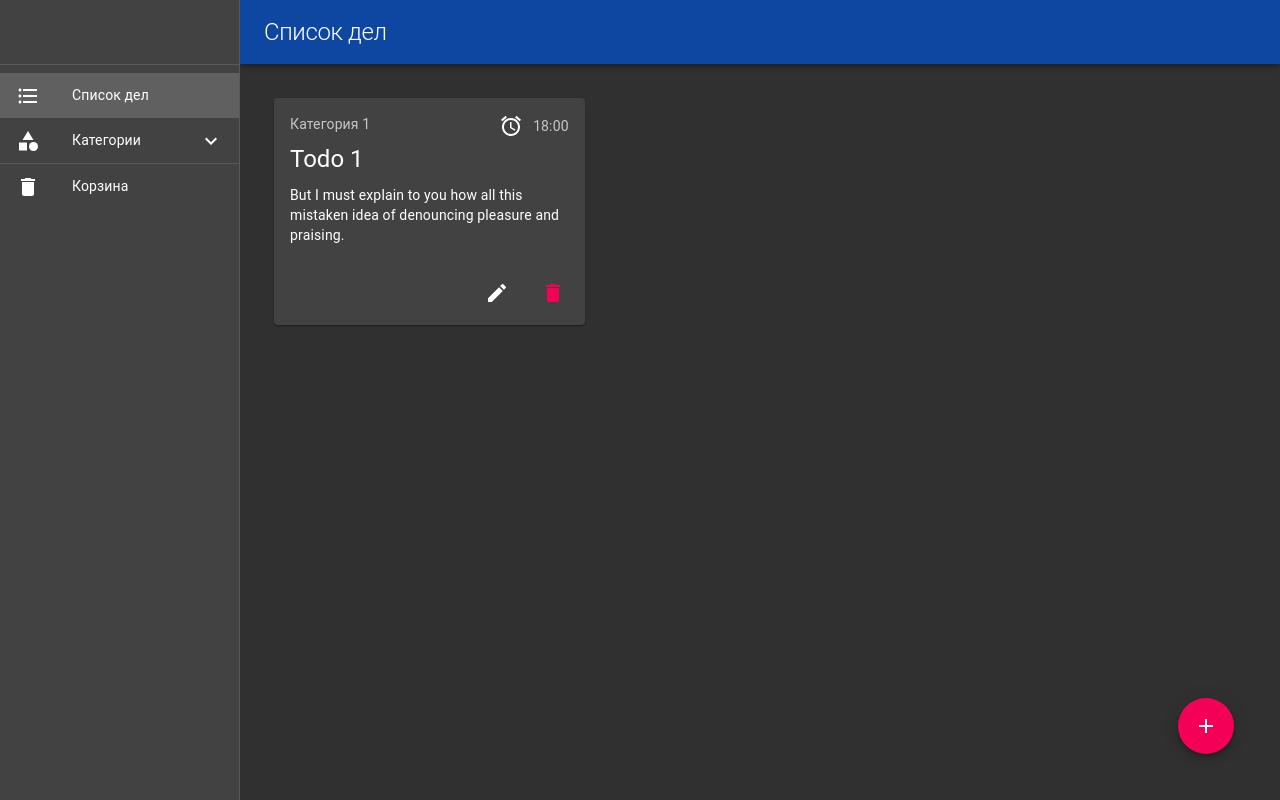
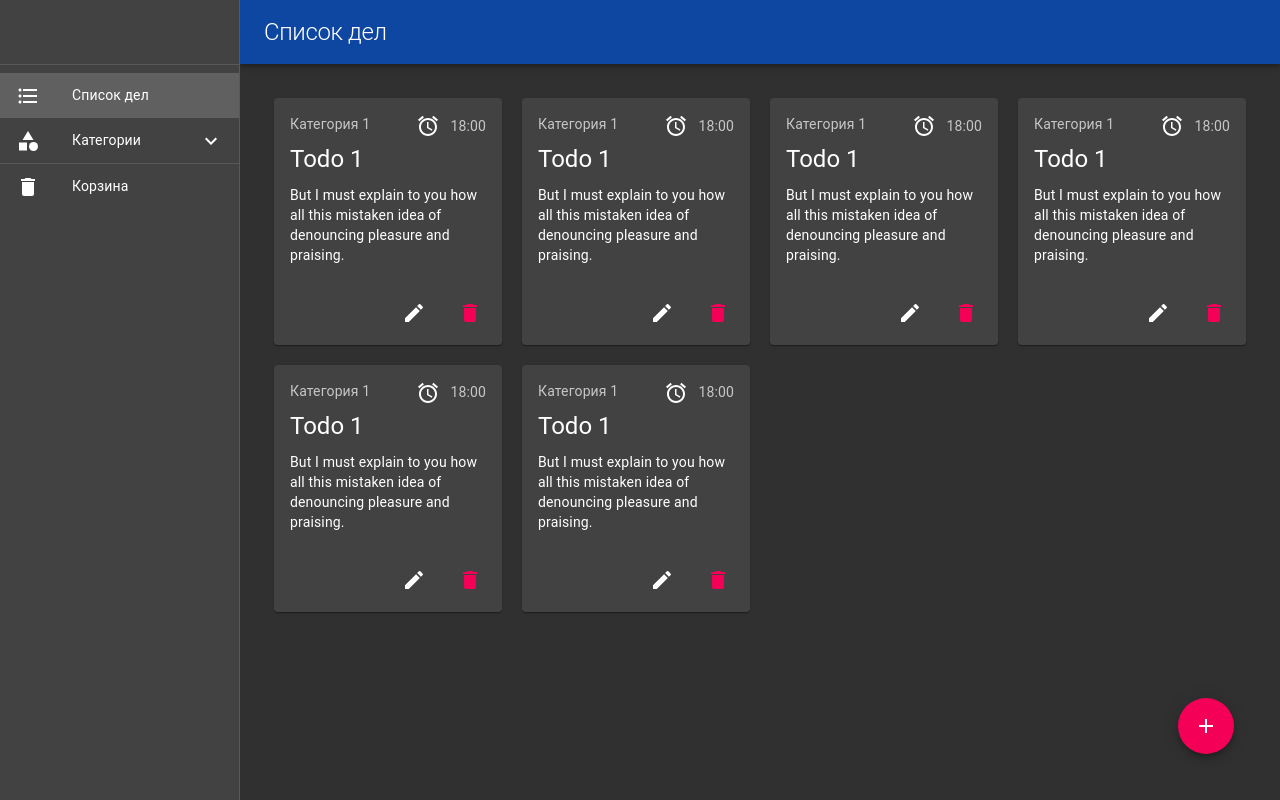
Before and after one commit to sergeyyarkov/todo-app, a React (Create React App) app in the folder client/: page / in a window 1280 px wide. Built offline with nearby package versions, Linux system fonts and the light colour scheme.

Commit message:
grid fixed

```diff
--- a/client/public/index.html
+++ b/client/public/index.html
@@ -10,34 +10,11 @@
       content="Web site created using create-react-app"
     />
     <link rel="apple-touch-icon" href="%PUBLIC_URL%/logo192.png" />
-    <!--
-      manifest.json provides metadata used when your web app is installed on a
-      user's mobile device or desktop. See https://developers.google.com/web/fundamentals/web-app-manifest/
-    -->
     <link rel="manifest" href="%PUBLIC_URL%/manifest.json" />
-    <!--
-      Notice the use of %PUBLIC_URL% in the tags above.
-      It will be replaced with the URL of the `public` folder during the build.
-      Only files inside the `public` folder can be referenced from the HTML.
-
-      Unlike "/favicon.ico" or "favicon.ico", "%PUBLIC_URL%/favicon.ico" will
-      work correctly both with client-side routing and a non-root public URL.
-      Learn how to configure a non-root public URL by running `npm run build`.
-    -->
-    <title>React App</title>
+    <title>Todo App</title>
   </head>
   <body>
     <noscript>You need to enable JavaScript to run this app.</noscript>
     <div id="root"></div>
-    <!--
-      This HTML file is a template.
-      If you open it directly in the browser, you will see an empty page.
-
-      You can add webfonts, meta tags, or analytics to this file.
-      The build step will place the bundled scripts into the <body> tag.
-
-      To begin the development, run `npm start` or `yarn start`.
-      To create a production bundle, use `npm run build` or `yarn build`.
-    -->
   </body>
 </html>
--- a/client/src/components/DrawerContent/DrawerContent.js
+++ b/client/src/components/DrawerContent/DrawerContent.js
@@ -2,6 +2,7 @@ import React from 'react';
 import Divider from '@material-ui/core/Divider';
 import FormatListBulletedIcon from '@material-ui/icons/FormatListBulleted';
 import CategoryIcon from '@material-ui/icons/Category';
+import AddIcon from '@material-ui/icons/Add';
 import DeleteIcon from '@material-ui/icons/Delete';
 import List from '@material-ui/core/List';
 import ListItem from '@material-ui/core/ListItem';
@@ -10,12 +11,17 @@ import ListItemText from '@material-ui/core/ListItemText';
 import Collapse from '@material-ui/core/Collapse'
 import ExpandLess from '@material-ui/icons/ExpandLess'
 import ExpandMore from '@material-ui/icons/ExpandMore'
+import IconButton from '@material-ui/core/IconButton'
 import { makeStyles } from '@material-ui/core/styles'
 
 const useStyles = makeStyles((theme) => ({
   toolbar: theme.mixins.toolbar,
   nested: {
     paddingLeft: theme.spacing(4)
+  },
+  addCategoryItem: {
+    display: 'flex',
+    justifyContent: 'center'
   }
 }))
 
@@ -58,6 +64,11 @@ const Drawer = () => {
         <ListItem button className={classes.nested}>
           <ListItemText primary="Категория 3" />
         </ListItem>
+        <ListItem className={classes.addCategoryItem}>
+          <IconButton aria-label="delete">
+            <AddIcon />
+          </IconButton>
+        </ListItem>
       </List>
     </Collapse>
       <Divider />
--- a/client/src/components/Main/Main.js
+++ b/client/src/components/Main/Main.js
@@ -64,7 +64,8 @@ const Main = () => {
         <AddIcon />
       </Fab>
       <Grid container>
-        <Grid item xs={12} md={4}>
+          {[1,2,3,4,5,6].map((e) =>
+            <Grid item xs={12} md={4} lg={3}>
               <Card className={classes.card}>
               <CardContent>
                 <Typography className={classes.cardCategoryHeading} color="textSecondary" gutterBottom>
@@ -91,6 +92,7 @@ const Main = () => {
               </CardActions>
             </Card>
           </Grid>
+          )}
       </Grid>
       </main>
   )
```
Lines whose indentation alone changed are shown as unchanged.
